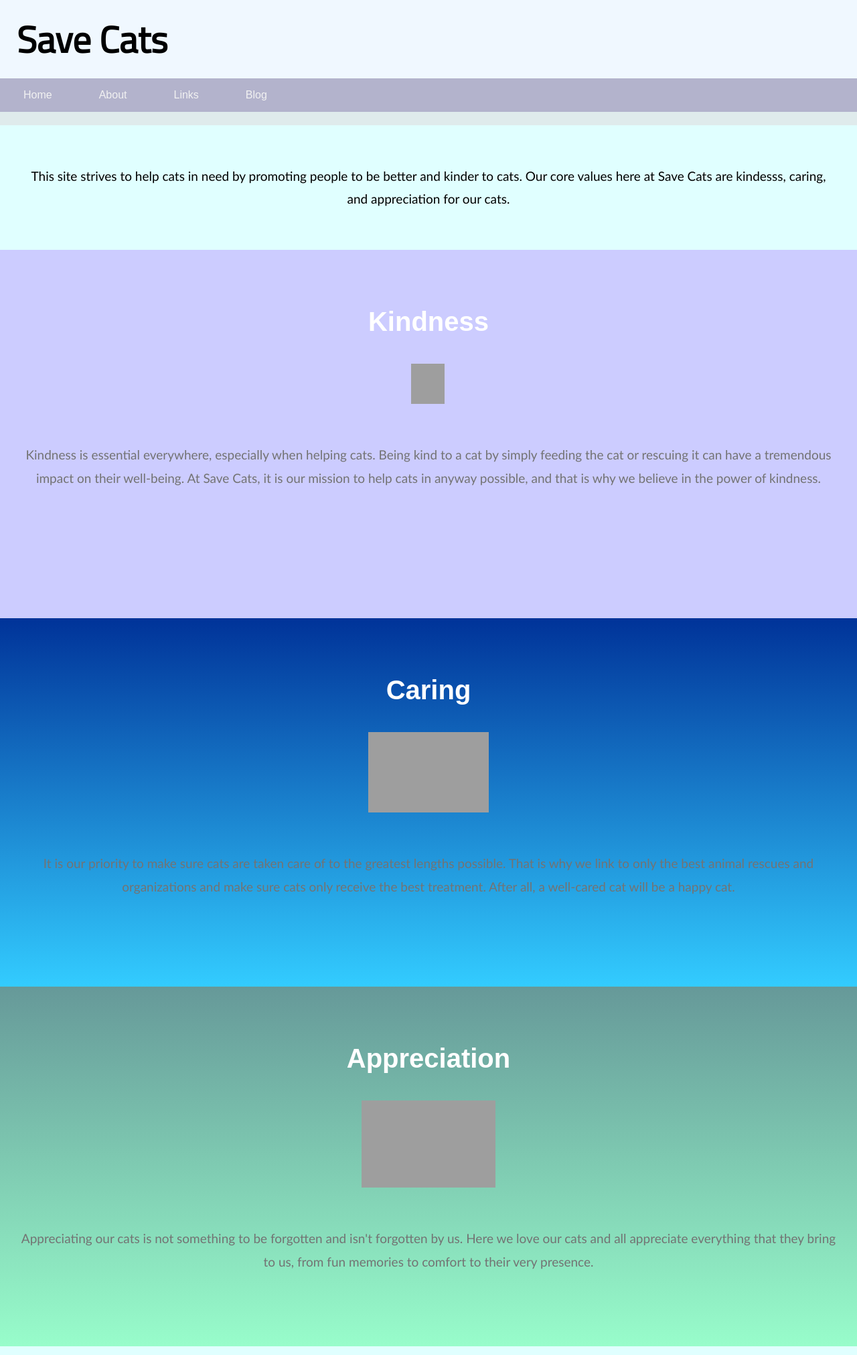
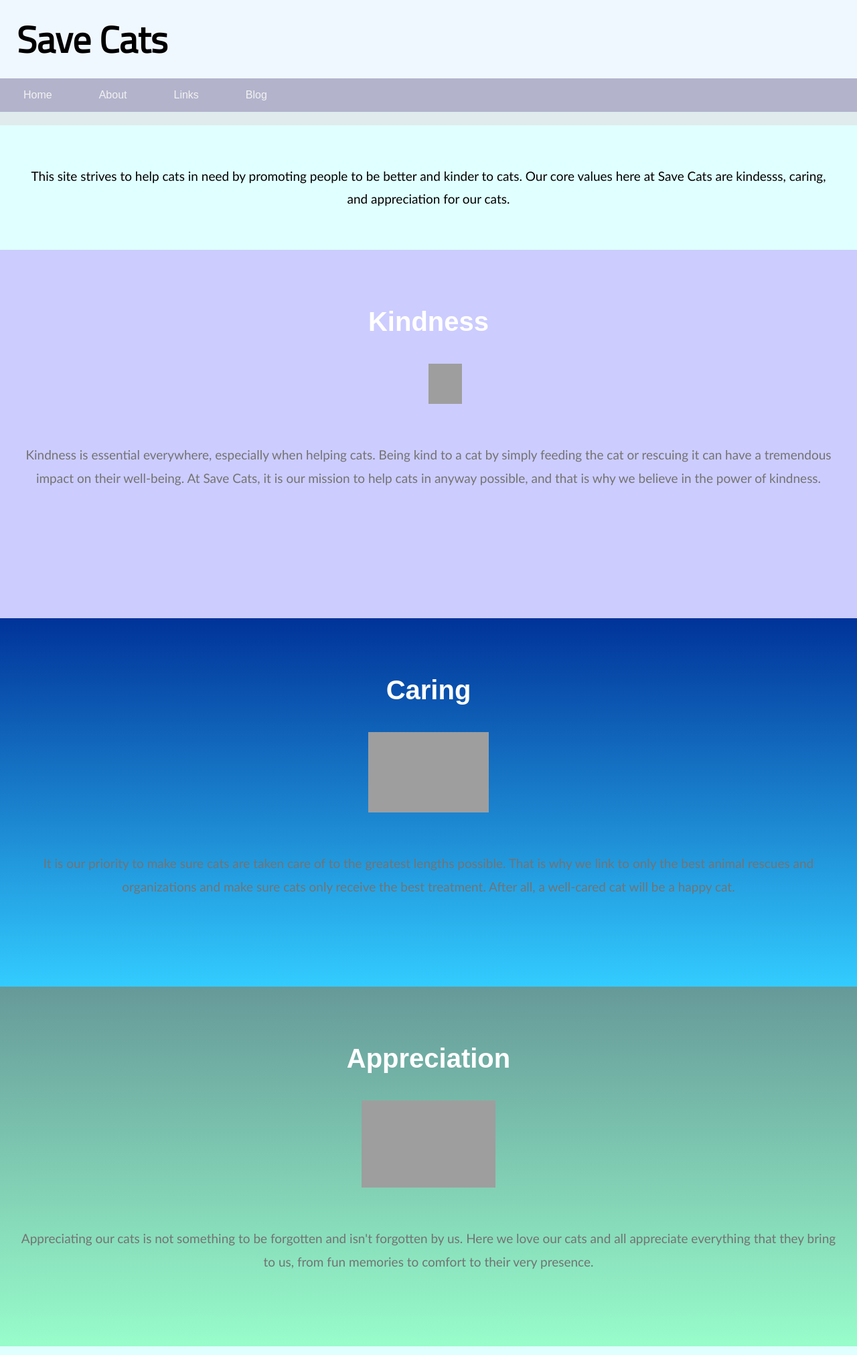
Before and after one commit to Jewel494/Jewel494.github.io, a Jekyll site: the page indexone.html, which Jekyll copies as it is, in a window 1280 px wide. Shown: the whole page at 67% size. Built offline with Jekyll 4.4.1, drawn with Linux system fonts in a browser that asks for light colours; some web fonts are replaced; grey boxes are pictures that could not be loaded.

Commit message:
Update indexone.html

```diff
--- a/indexone.html
+++ b/indexone.html
@@ -67,21 +67,14 @@ body {
     }
 
    .tophead a {
-       /* padding: 25px;
-      padding-top: 17px;
-      padding-bottom: 17px;*/
-     /* font-family: "Helvetica Neue", Helvetica, Arial, sans-serif;*/
      font-family: 'Titillium Web', sans-serif;
       font-size: 55px;
-
       background-color: #F0F8FF;
       margin-top: 0;
       margin-bottom: 0;
       text-align: left;
       color: black;
       text-decoration: none;
-
-
    }
 
 .active {
@@ -128,12 +121,7 @@ li {
       padding-left: 30px;
       padding-right: 30px;
       overflow: auto;
-
-
    }
-    p {
-
-    }
 
   .btwnimage {
   background: linear-gradient(to bottom, #ccccff 100%, #ffffff -13%);
@@ -175,7 +163,7 @@ font-family: 'Andika', sans-serif;
 }
 .align {
 display: block;
-margin-left: 48%;
+margin-left: 50%;
 margin-right: 50%;
 text-align: center;
 width: 12%;
@@ -278,12 +263,8 @@ position: relative;
      color: black;
      font-weight: normal;
  overflow: auto;
+}
 
-
-}
-   p1 {
-
-   }
 .footer {
     padding: 20px;
     text-align: center;
@@ -291,6 +272,7 @@ position: relative;
     margin-top: 0px;
     font-family: "Helvetica Neue", Helvetica, Arial, sans-serif;
 }
+
 /* Fading Animation */
 .fade {
   -webkit-animation-name: fade;
```
Also changed, not shown: other parts of indexone.html (+2 -5 lines).
